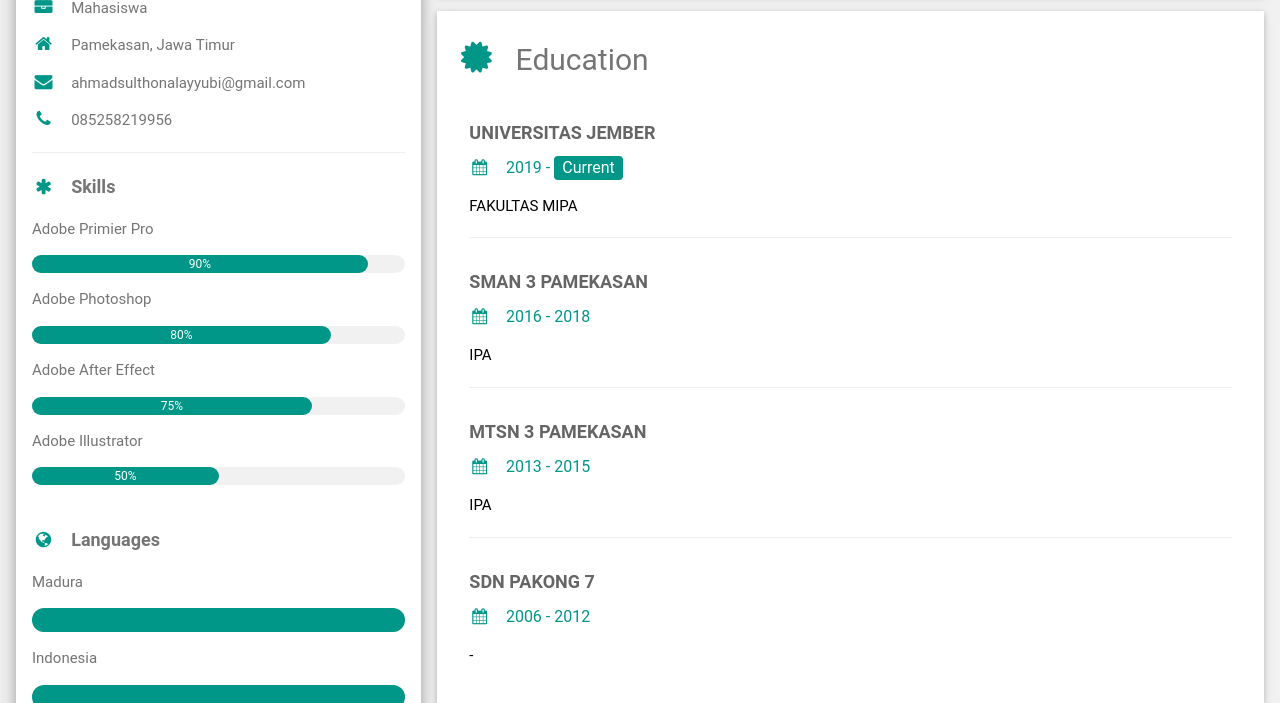
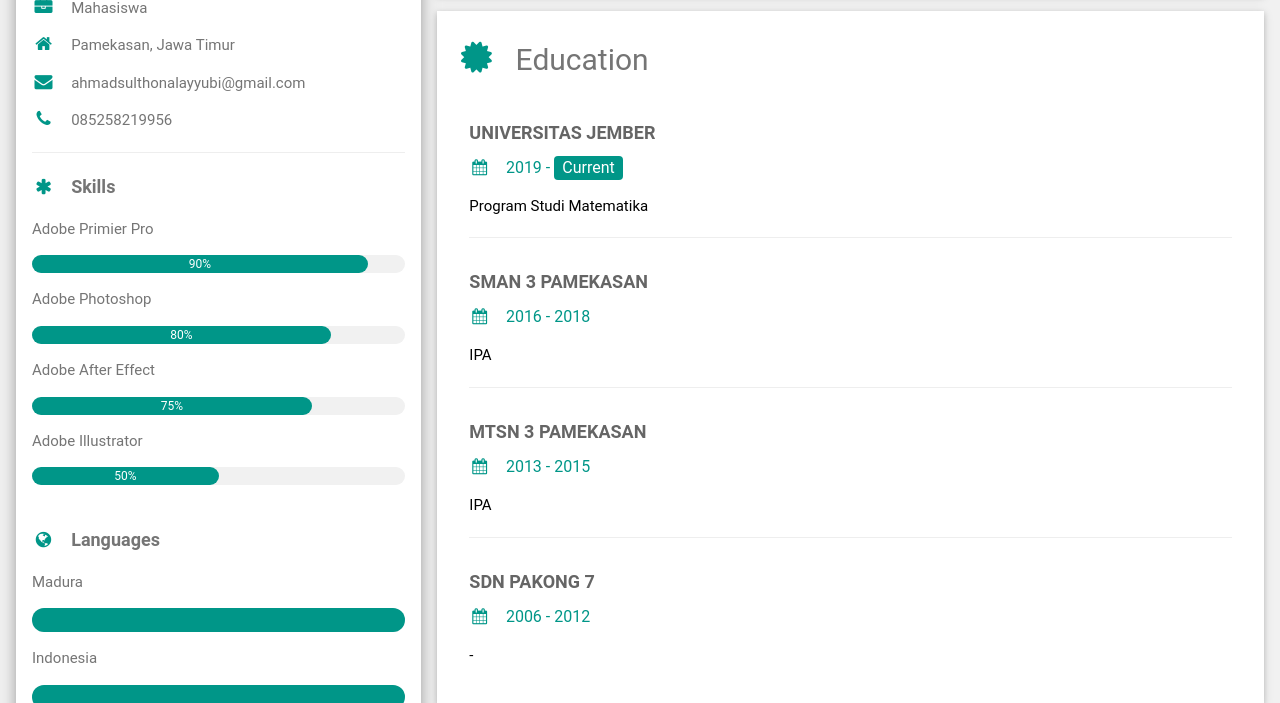
Before and after one commit to yuby123/anton12, a Django app: page / in a window 1280 px wide. Shown: the part 575-1278 px from the top of the page. Run offline with Django 3.2, Linux system fonts and the light colour scheme; some web fonts are replaced.

Commit message:
initial commite

```diff
--- a/main/templates/main/home.html
+++ b/main/templates/main/home.html
@@ -98,7 +98,7 @@ html,body,h1,h2,h3,h4,h5,h6 {font-family: "Roboto", sans-serif}
 <div class="w3-container">
 <h5 class="w3-opacity"><b>UNIVERSITAS JEMBER</b></h5>
 <h6 class="w3-text-teal"><i class="fa fa-calendar fa-fw w3-margin-right"></i>2019 - <span class="w3-tag w3-teal w3-round">Current</span></h6>
-<p>FAKULTAS MIPA</p>
+<p>Program Studi Matematika</p>
 <hr>
 </div>
 <div class="w3-container">
```
